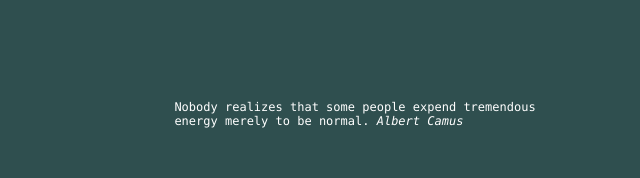
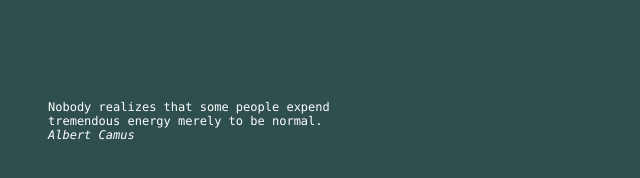
Before and after one commit to ccocz/ccocz.github.io, a plain HTML site: page index.html in a window 1280 px wide. Shown: the whole page, without its empty margins (0-640 px from the left). Drawn offline with Linux system fonts and the light colour scheme.

Commit message:
albert 2

```diff
--- a/css/main.css
+++ b/css/main.css
@@ -6,7 +6,6 @@ body {
 }
 
 #main {
-  width: 35%;
-  margin-left: 10%;
   margin-top: 100px;
+  width: 375px;
 }
```
